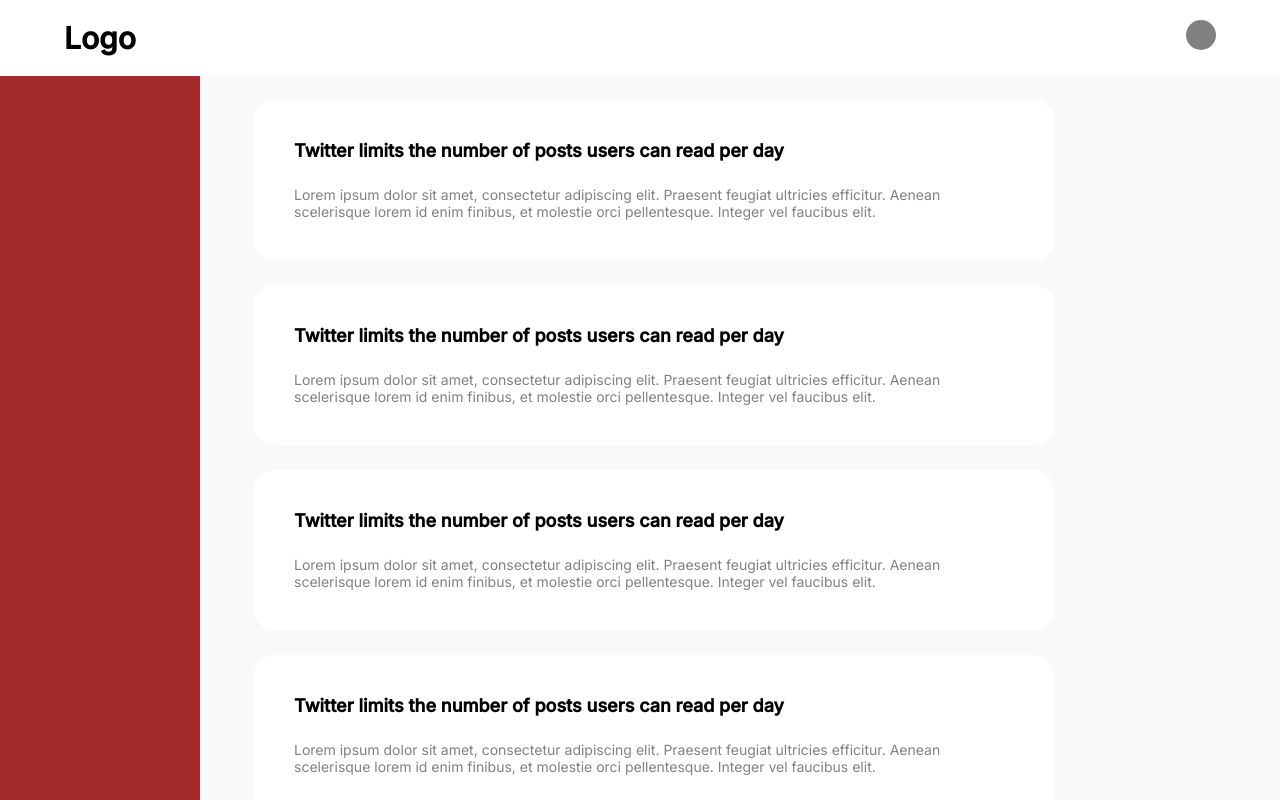
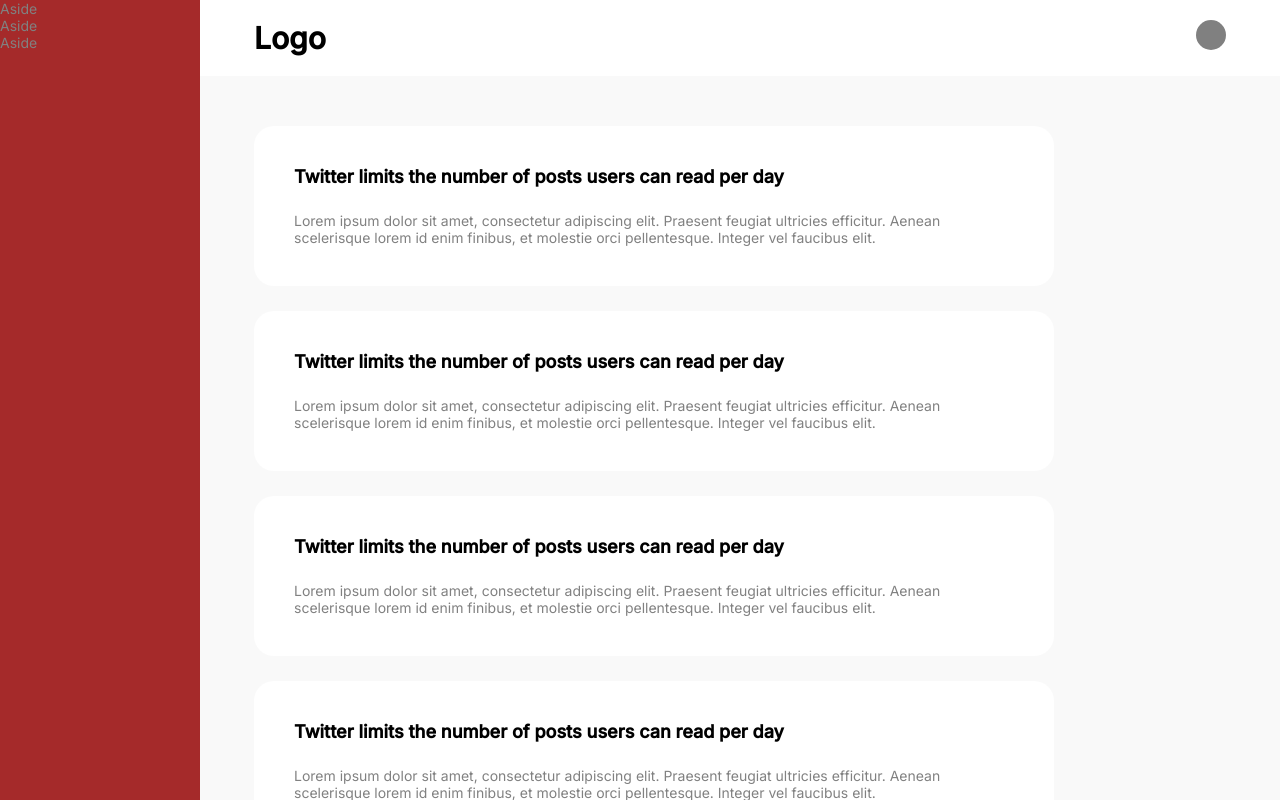
Before and after one commit to emmanuelojiji/forum, a React (Create React App) app: page / in a window 1280 px wide. Built offline with nearby package versions, Linux system fonts and the light colour scheme.

Commit message:
header back to sticky

```diff
--- a/src/App.scss
+++ b/src/App.scss
@@ -4,7 +4,7 @@
   flex: 1;
   transition: 0.2s ease-in-out;
   position: relative;
-padding-top: 100px;
+
 
   @media only screen and (max-width: 600px) {
     min-width: 100%;
--- a/src/Components/Header.scss
+++ b/src/Components/Header.scss
@@ -4,7 +4,7 @@ header{
     padding: 20px 5%;
     display: flex;
     justify-content: space-between;
-    position: fixed;
+    position: sticky;
     width: 100%;
     top: 0;
     left: 0;
```
